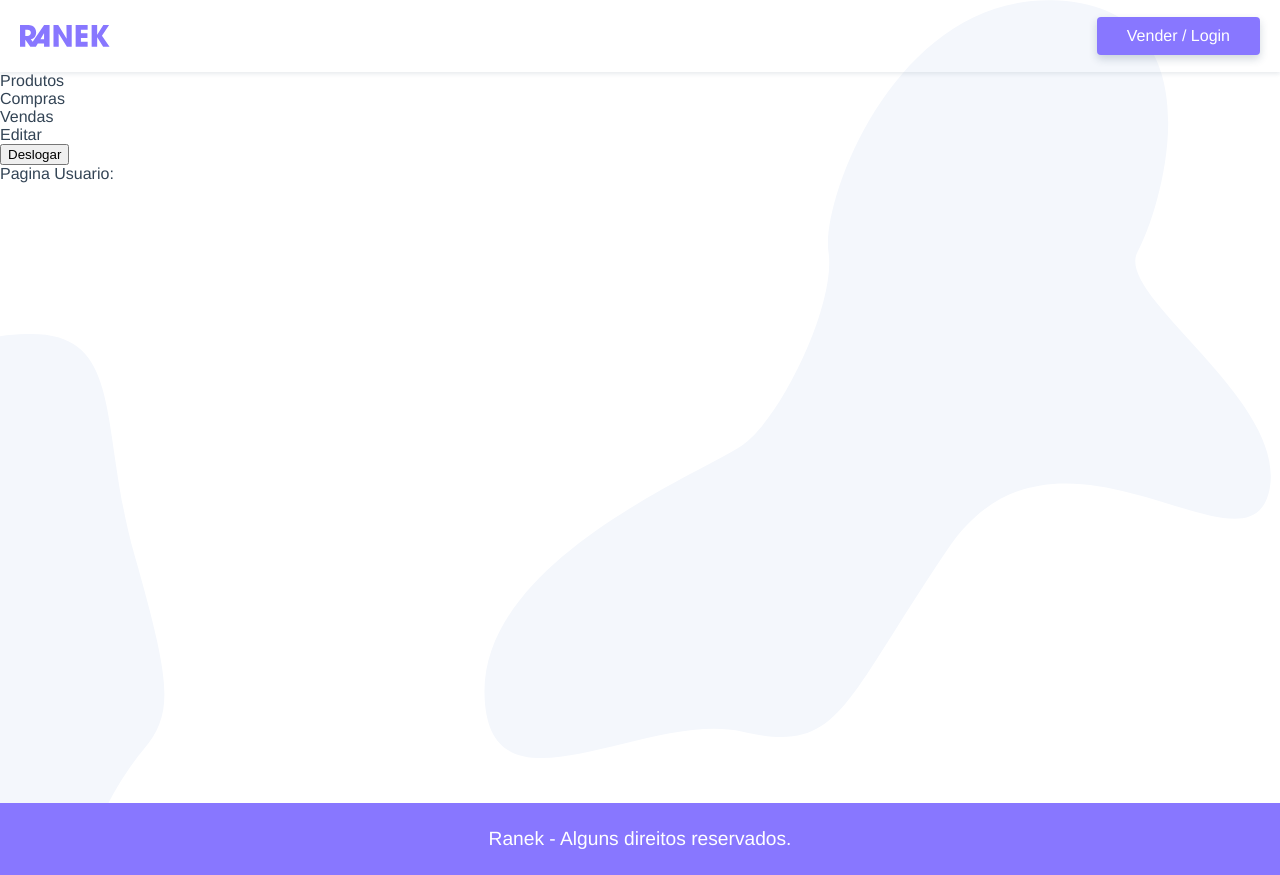
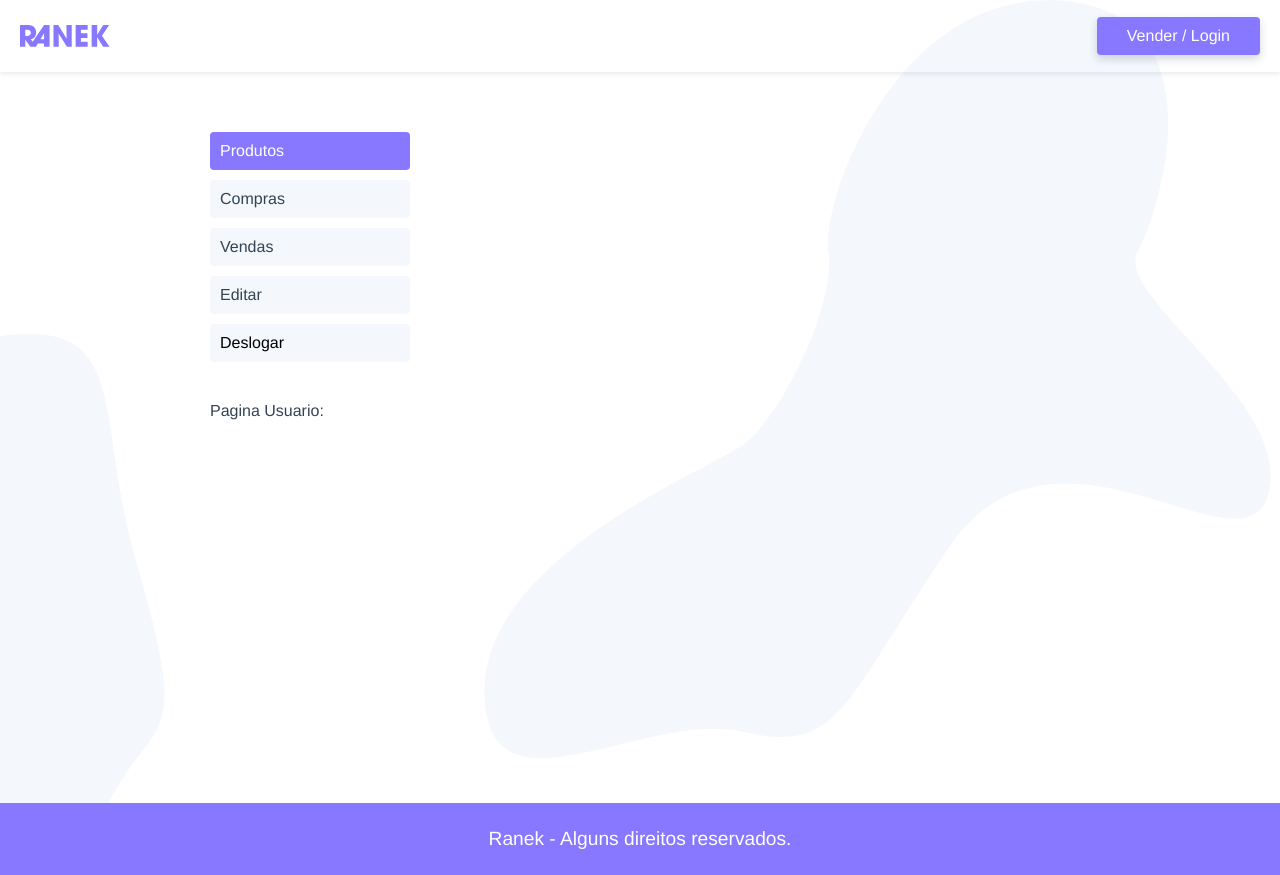
Before and after one commit to vmcustodio/ranek-project, a Vue app: page /usuario in a window 1280 px wide. Built offline with nearby package versions, Linux system fonts and the light colour scheme.

Commit message:
add user style

```diff
--- a/src/views/usuario/UsuarioView.vue
+++ b/src/views/usuario/UsuarioView.vue
@@ -38,6 +38,45 @@
 }
 </script>
 
-<style>
+<style scoped>
+.usuario {
+  display: grid;
+  grid-template-columns: minmax(140px, 200px) 1fr;
+  max-width: 900px;
+  margin: 40px auto;
+  grid-gap: 30px;
+  padding: 20px;
+}
 
+@media screen and (max-width: 500px) {
+  .usuario {
+    grid-template-columns: 1fr;
+    margin: 0px auto;
+  }
+}
+
+.sidenav a,
+.sidenav button {
+  padding: 10px;
+  display: block;
+  background: #f4f7fc;
+  margin-bottom: 10px;
+  border-radius: 4px;
+}
+
+.sidenav a.router-link-exact-active,
+.sidenav a:hover,
+.sidenav button:hover {
+  background: #87f;
+  color: #fff;
+}
+
+.sidenav button {
+  border: none;
+  width: 100%;
+  font-size: 1rem;
+  text-align: left;
+  font-family: "Avenir", Helvetica, Arial, sans-serif;
+  cursor: pointer;
+}
 </style>
```
